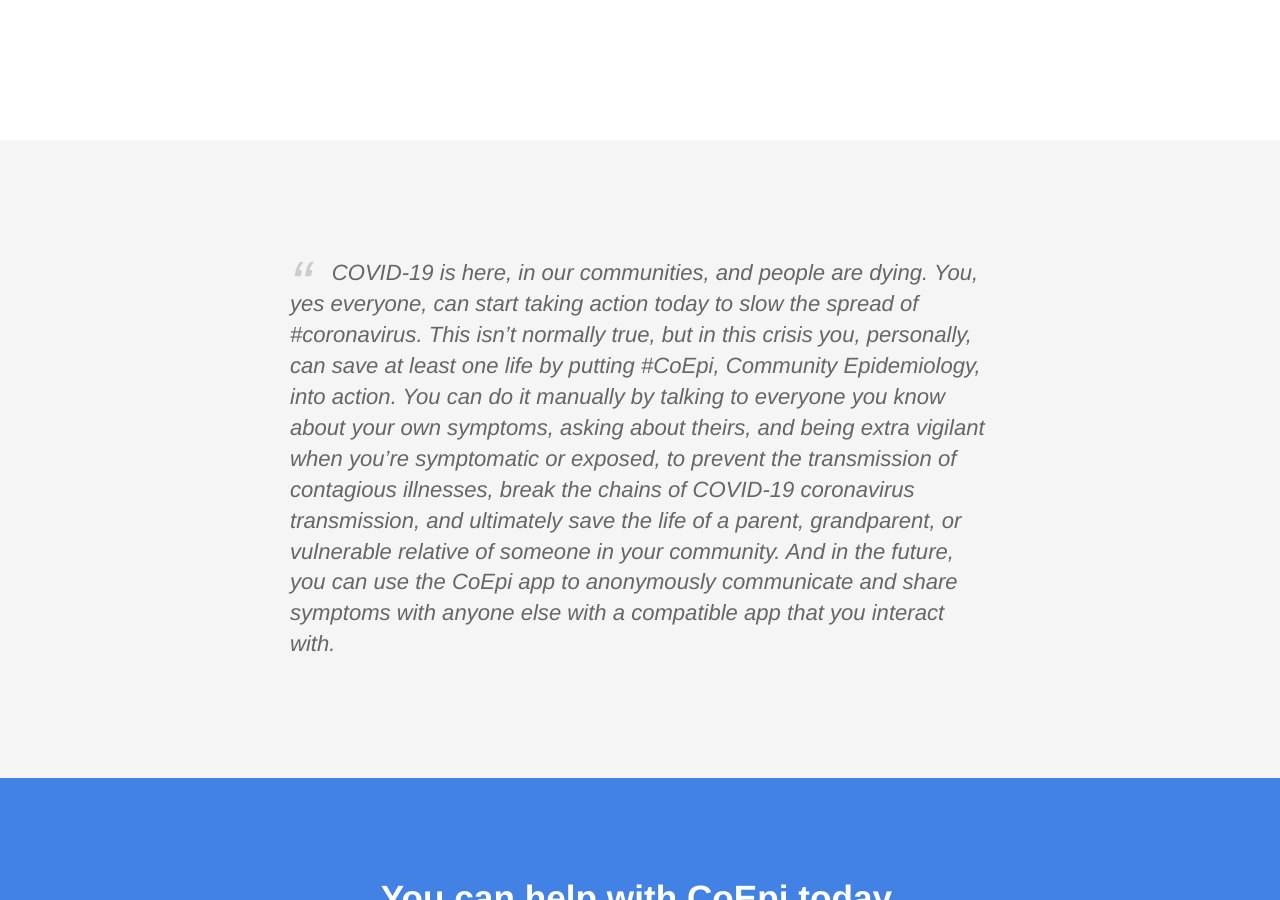
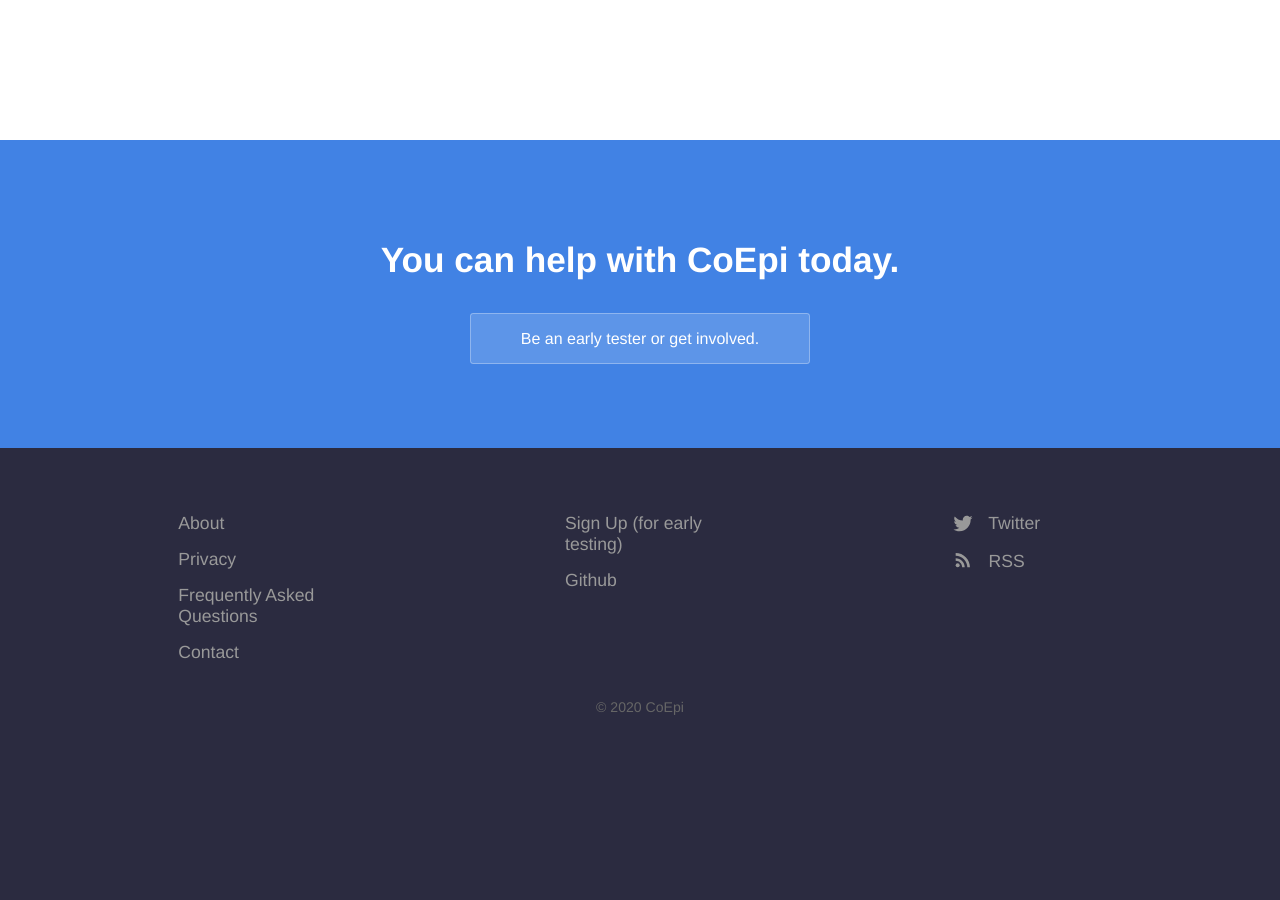
Before and after one commit to Co-Epi/website, a Jekyll site: the page built from index.html, in a window 1280 px wide and 900 px high, scrolled down 2166 px. Built offline with Jekyll 4.4.1, drawn with Linux system fonts in a browser that asks for light colours; the list of posts is cut into pages by our own code; after the commit the page ends 2934 px from its top, so only the background shows below that.

Commit message:
remove out-of-date testimonial block

```diff
--- a/index.html
+++ b/index.html
@@ -48,16 +48,6 @@
 		</div>
 	</section>
 
-	<section class="testimonial">
-		<div class="container flex">
-			<div class="testimonial-block">
-				<blockquote>
-					<p class="editable">COVID-19 is here, in our communities, and people are dying. You, yes everyone, can start taking action today to slow the spread of #coronavirus. This isn’t normally true, but in this crisis you, personally, can save at least one life by putting #CoEpi, Community Epidemiology, into action. You can do it manually by talking to everyone you know about your own symptoms, asking about theirs, and being extra vigilant when you’re symptomatic or exposed, to prevent the transmission of contagious illnesses, break the chains of COVID-19 coronavirus transmission, and ultimately save the life of a parent, grandparent, or vulnerable relative of someone in your community. And in the future, you can use the CoEpi app to anonymously communicate and share symptoms with anyone else with a compatible app that you interact with.</p>
-				</blockquote>
-			</div>
-		</div>
-	</section>
-
 	<section class="bottom-cta">
 		<h2 class="editable"><strong>You can help with CoEpi today.</strong></h2>
 		<div class="button alt"><a href="https://forms.gle/MLeKz9nerPvX8fwC8">Be an early tester or get involved.</a></div>
```
